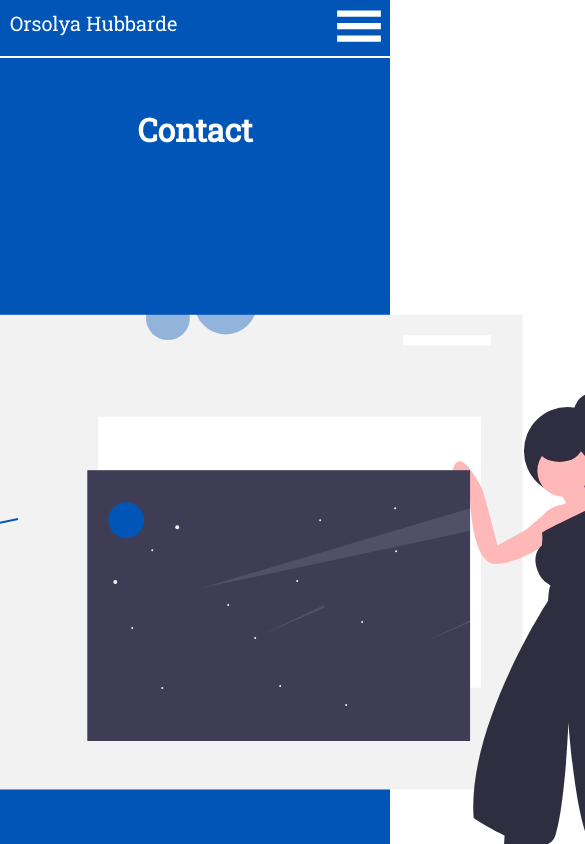
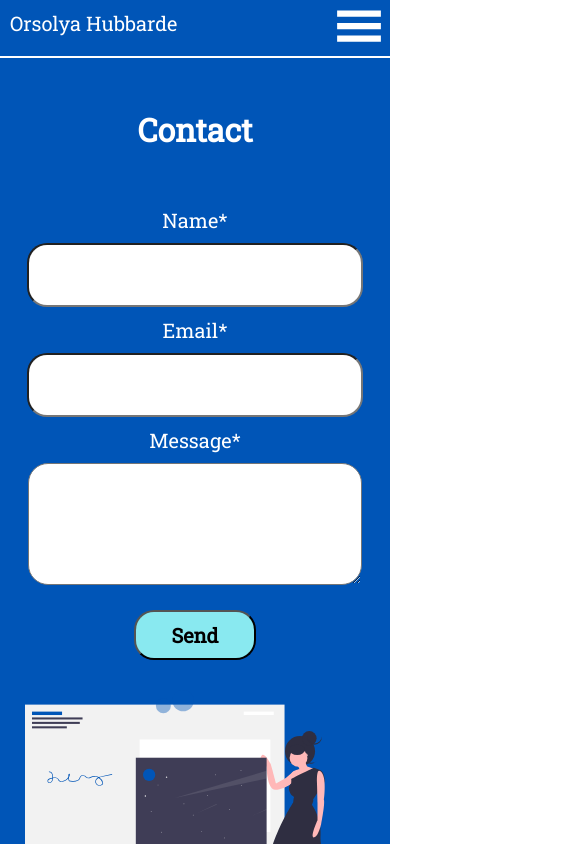
Before and after one commit to pokica1/Portfolio, a React (Create React App) app: page /contact in a window 390 px wide. Shown: the top 844 px of the page, 585 px wide, since content can reach past the window. Built offline with nearby package versions, Linux system fonts and the light colour scheme.

Commit message:
contact page mobile friendly

```diff
--- a/src/ContactForm/ContactForm.css
+++ b/src/ContactForm/ContactForm.css
@@ -80,3 +80,19 @@
 	font-weight: bold;
 	font-size: 20px;
 }
+
+@media only screen and (max-width: 600px) {
+	img {
+		width: auto;
+		height: auto;
+		padding: 25px;
+	}
+	#formImageContainer {
+		display: flex;
+		flex-direction: column;
+		padding-top: 25px;
+	}
+	.message.visible {
+		margin-right: 0;
+	}
+}
--- a/src/ContactForm/ContactForm.js
+++ b/src/ContactForm/ContactForm.js
@@ -50,9 +50,7 @@
 			<div className={isMessageSent ? "message visible" : "message notVisible"}>
 				Thank you for your message, it has been sent!
 			</div>
-			<div className="image">
-				<img src="contactImage.svg" alt="woman standing with a big postcard" />
-			</div>
+			<img src="contactImage.svg" alt="woman standing with a big postcard" />
 		</div>
 	);
 };
```
